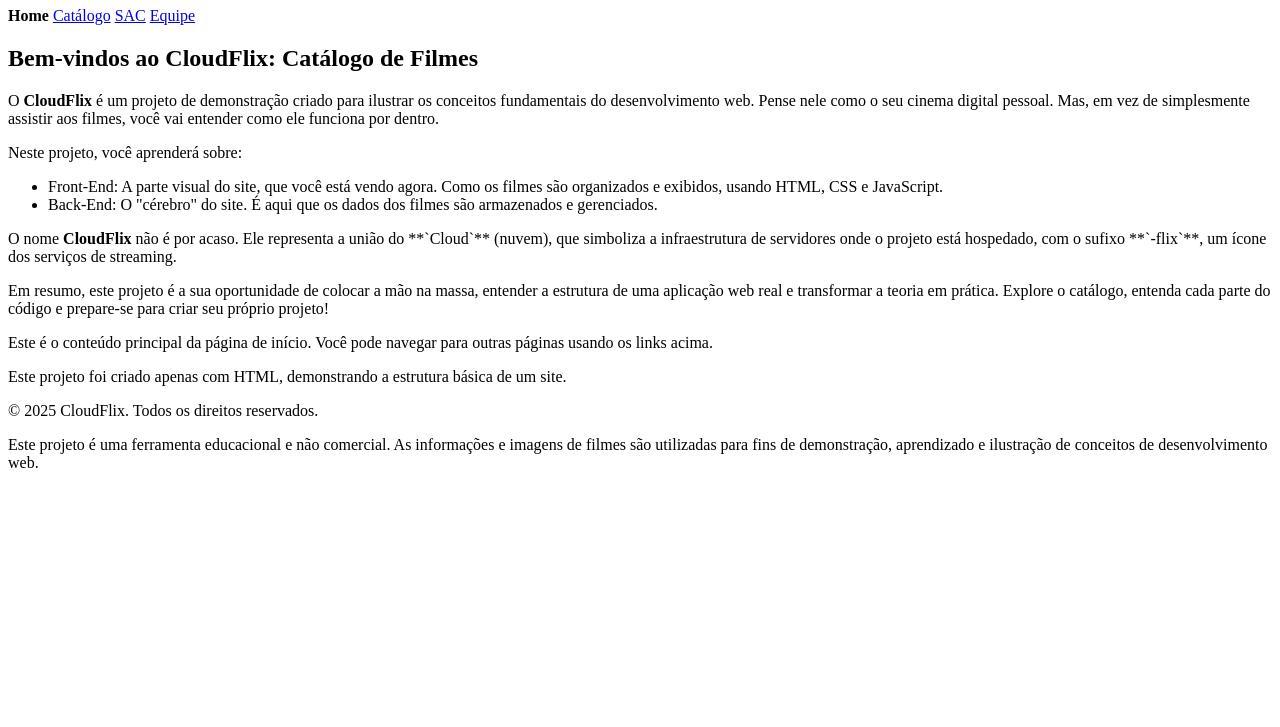
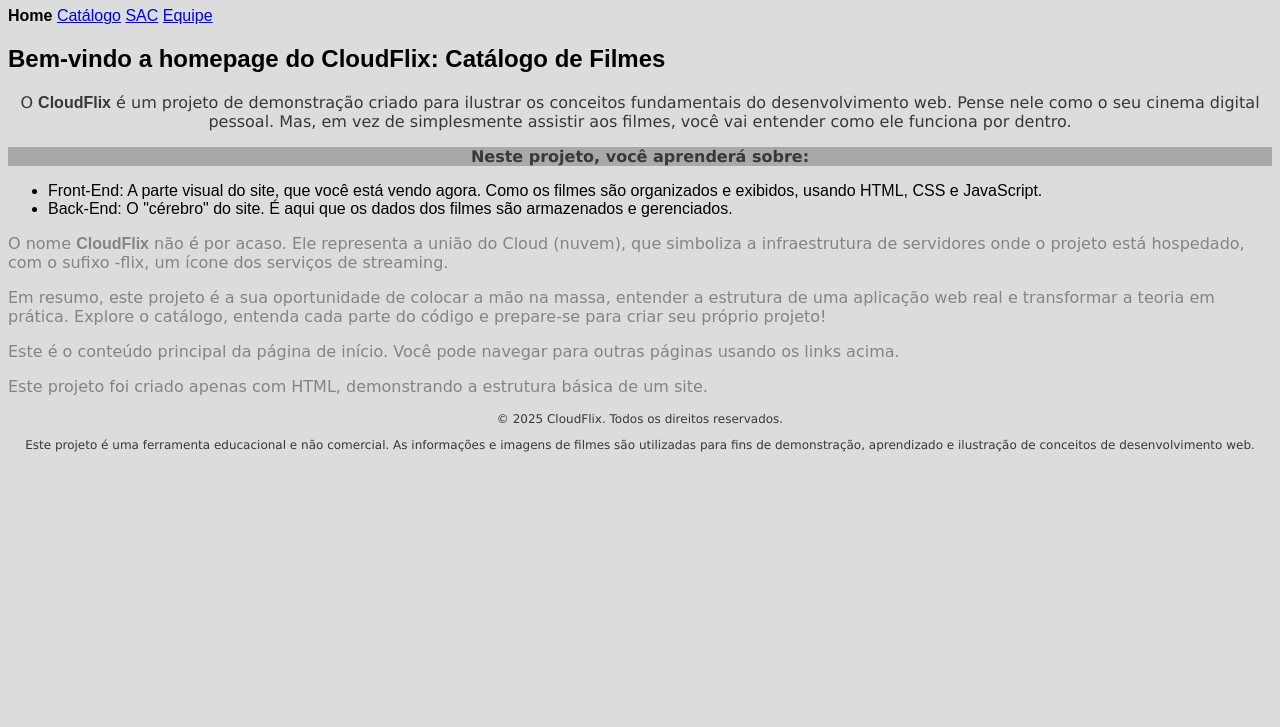
Before and after one commit to Assis-Carlos/ara0062-cloudflix-sexta, a plain HTML site: page index.html in a window 1280 px wide. Shown: the part 73-800 px from the top of the page. Drawn offline with Linux system fonts and the light colour scheme.

Commit message:
atualização css

```diff
--- /dev/null
+++ b/css/style.css
@@ -0,0 +1,29 @@
+* {
+    font-family: Arial, Helvetica, sans-serif;
+    background-color: gainsboro;
+}
+
+p {
+    color: rgb(131, 132, 133);
+    font-family: cursive;
+}
+
+.p1 {
+    color: rgb(56, 56, 56);
+    text-align: center;
+    font-family: Verdana, Geneva, Tahoma, sans-serif;
+}
+
+#p2 {
+    background-color: darkgrey;
+    font-weight: bolder;
+}
+
+.p3 {
+
+}
+
+footer p {
+    font-size: 12px;
+    color: rgb(44, 44, 44);
+}
--- a/index.html
+++ b/index.html
@@ -3,6 +3,7 @@
 <head>
     <meta charset="UTF-8">
     <meta name="viewport" content="width=device-width, initial-scale=1.0">
+    <link rel="stylesheet" type="text/css" href="css/style.css">
     <title>CloudFlix</title>
 </head>
 <body>
@@ -19,11 +20,11 @@
     </nav>
 
     <main>
-        <h2>Bem-vindos ao CloudFlix: Catálogo de Filmes</h2>
-        <p>
+        <h2>Bem-vindo a homepage do CloudFlix: Catálogo de Filmes</h2>
+        <p class="p1">
             O <strong>CloudFlix</strong> é um projeto de demonstração criado para ilustrar os conceitos fundamentais do desenvolvimento web. Pense nele como o seu cinema digital pessoal. Mas, em vez de simplesmente assistir aos filmes, você vai entender como ele funciona por dentro.
         </p>
-        <p>
+        <p id="p2" class="p1">
             Neste projeto, você aprenderá sobre:
         </p>
         <ul>
@@ -34,31 +35,30 @@
                 Back-End: O "cérebro" do site. É aqui que os dados dos filmes são armazenados e gerenciados.
             </li>
         </ul>
-        <p>
-            O nome <strong>CloudFlix</strong> não é por acaso. Ele representa a união do **`Cloud`** (nuvem), que simboliza a infraestrutura de servidores onde o projeto está hospedado, com o sufixo **`-flix`**, um ícone dos serviços de streaming.
+        <p class="p3">
+            O nome <strong>CloudFlix</strong> não é por acaso. Ele representa a união do Cloud (nuvem), que simboliza a infraestrutura de servidores onde o projeto está hospedado, com o sufixo -flix, um ícone dos serviços de streaming.
         </p>
 
-        <p>
+        <p class="p3">
             Em resumo, este projeto é a sua oportunidade de colocar a mão na massa, entender a estrutura de uma aplicação web real e transformar a teoria em prática. Explore o catálogo, entenda cada parte do código e prepare-se para criar seu próprio projeto!
         </p>
 
-        <p>
+        <p class="p3">
             Este é o conteúdo principal da página de início. Você pode navegar para outras páginas usando os links acima.
         </p>
 
-        <p>
+        <p class="p3">
             Este projeto foi criado apenas com HTML, demonstrando a estrutura básica de um site.
         </p>
-
 
     </main>
 
     <footer>
-        <p>
+        <p class="p1">
             © 2025 CloudFlix. Todos os direitos reservados.
         </p>
 
-        <p>
+        <p class="p1">
             Este projeto é uma ferramenta educacional e não comercial. As informações e imagens de filmes são utilizadas para fins de demonstração, aprendizado e ilustração de conceitos de desenvolvimento web.
         </p>
     </footer>
```
Also changed, not shown: catalogo.html (+1 -0 lines), equipe.html (+7 -6 lines), sac.html (+1 -0 lines).
